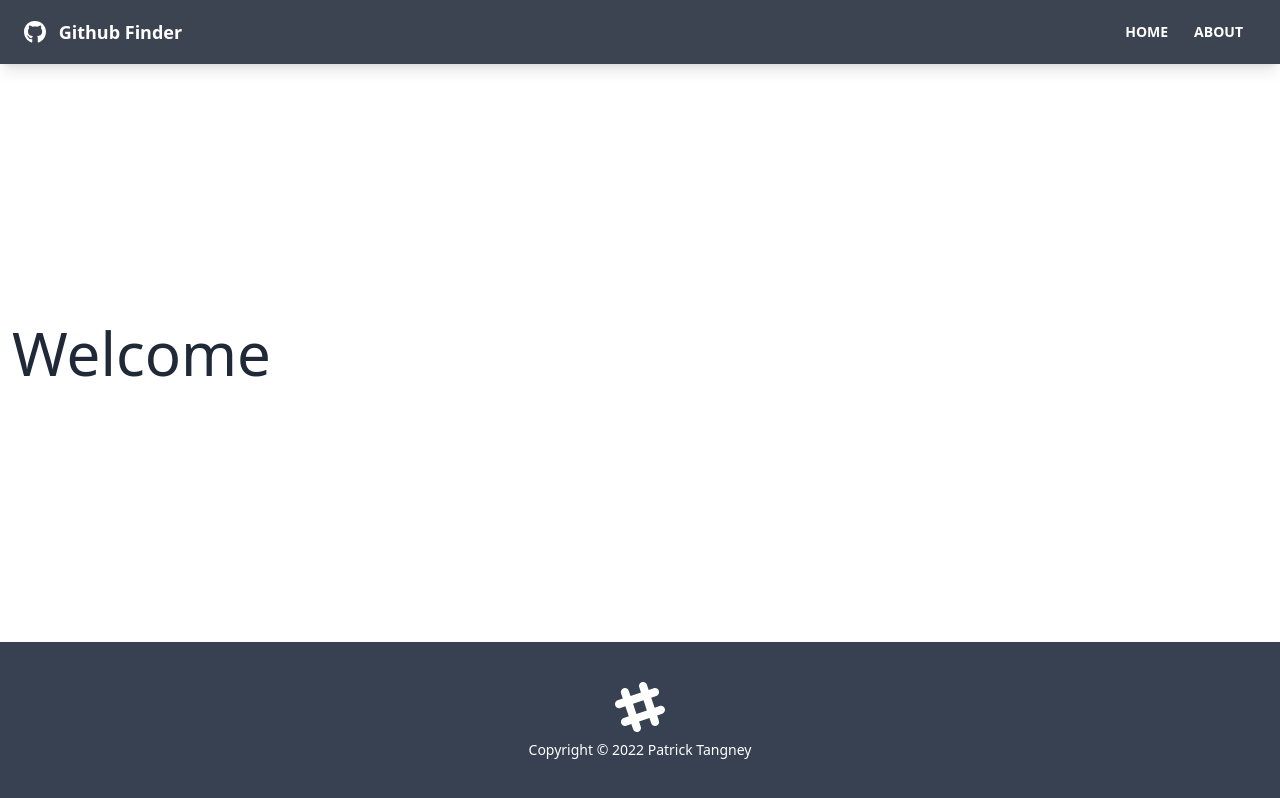
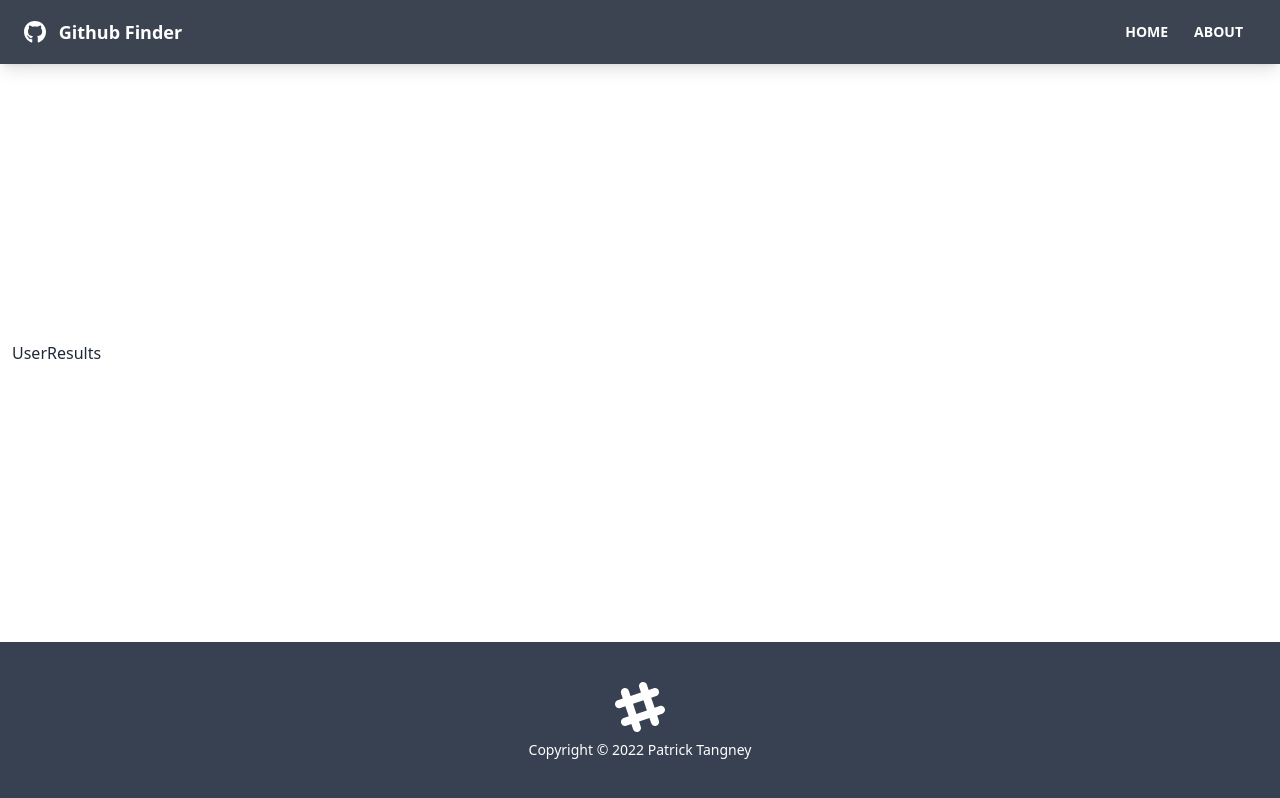
Before and after one commit to patangney/gitfinder, a React (Create React App) app: page / in a window 1280 px wide. Built offline with nearby package versions, Linux system fonts and the light colour scheme.

Commit message:
create user results

```diff
--- /dev/null
+++ b/src/components/users/UserResults.jsx
@@ -0,0 +1,7 @@
+function UserResults() {
+  return (
+    <div>UserResults</div>
+  )
+}
+
+export default UserResults
--- a/src/pages/Home.jsx
+++ b/src/pages/Home.jsx
@@ -1,10 +1,12 @@
 import React from 'react'
+import UserResults from '../components/users/UserResults'
 
-function Home() {
+function Home () {
   return (
-    <div>
-        <h1 className='text-6xl'>Welcome</h1>
-    </div>
+    <>
+      {/* TODO Search Component*/}
+      <UserResults />
+    </>
   )
 }
 
```
